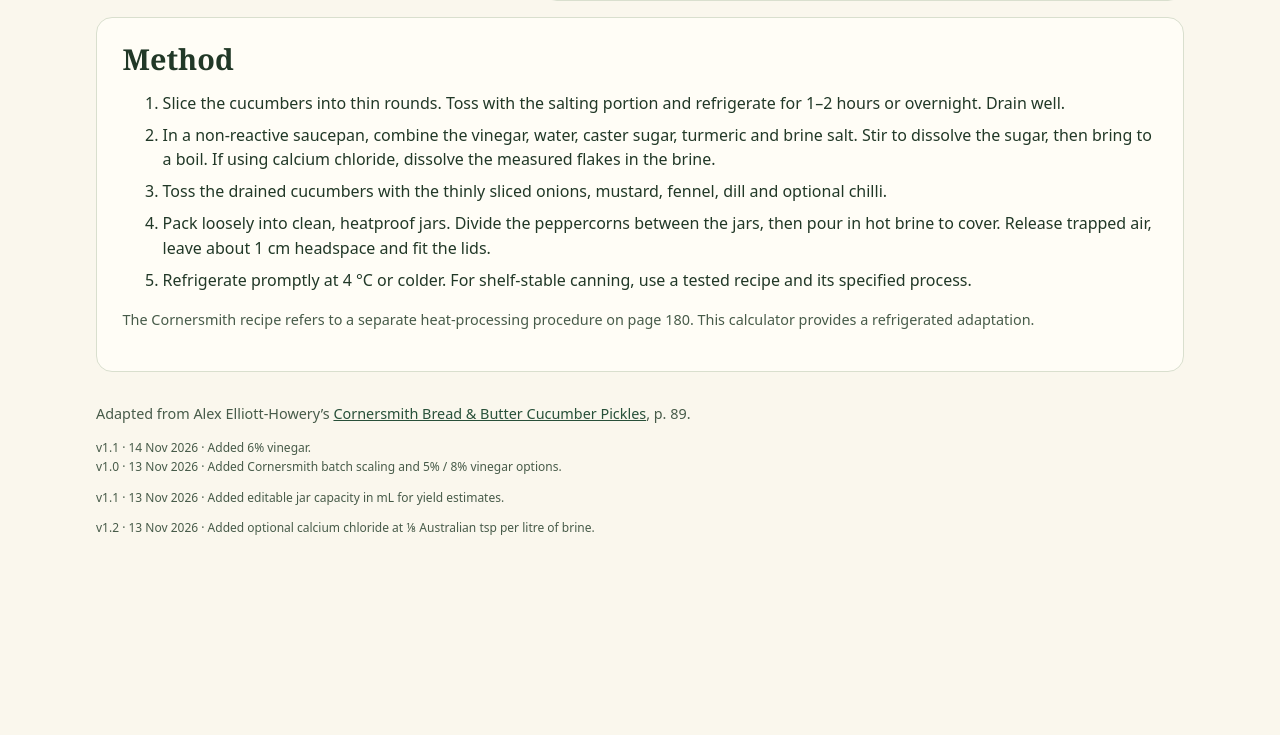
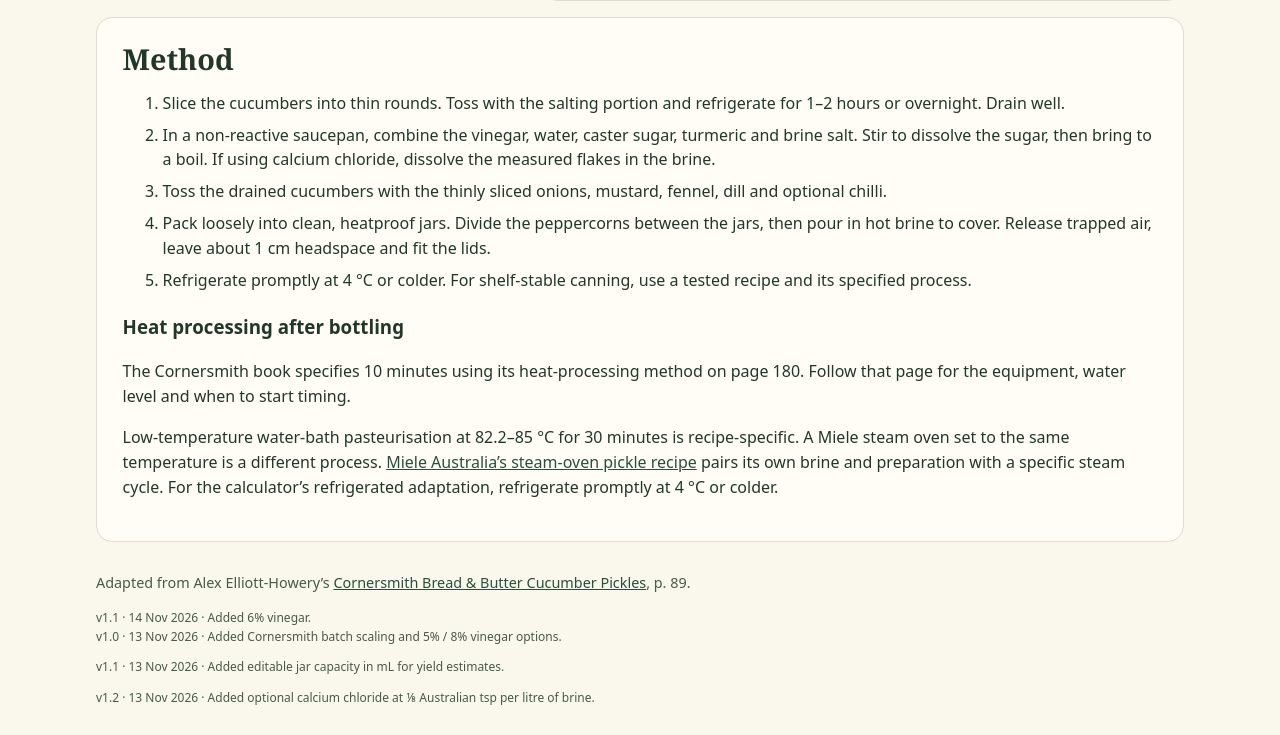
Before and after one commit to 9dcb7zk84d-cell/pickle-calculator, a plain HTML site: page bread-and-butter-cornersmith.html in a window 1280 px wide. Shown: the part 1265-2000 px from the top of the page. Before the commit the page ends 1831 px from the top, so only its background shows below. Drawn offline with Linux system fonts and the light colour scheme.

Commit message:
Document Cornersmith heat processing and Miele recipe guidance

```diff
--- a/bread-and-butter-cornersmith.html
+++ b/bread-and-butter-cornersmith.html
@@ -64,7 +64,9 @@ header a,header .muted{color:inherit}.two,.summary{display:flex;gap:.8rem;flex-w
 <li>Pack loosely into clean, heatproof jars. Divide the peppercorns between the jars, then pour in hot brine to cover. Release trapped air, leave about 1 cm headspace and fit the lids.</li>
 <li>Refrigerate promptly at 4 °C or colder. For shelf-stable canning, use a tested recipe and its specified process.</li>
 </ol>
-<p class="note">The Cornersmith recipe refers to a separate heat-processing procedure on page 180. This calculator provides a refrigerated adaptation.</p>
+<h3>Heat processing after bottling</h3>
+<p>The Cornersmith book specifies 10 minutes using its heat-processing method on page 180. Follow that page for the equipment, water level and when to start timing.</p>
+<p>Low-temperature water-bath pasteurisation at 82.2–85 °C for 30 minutes is recipe-specific. A Miele steam oven set to the same temperature is a different process. <a href="https://www.mieleexperience.com.au/?recipepdf=8019">Miele Australia’s steam-oven pickle recipe</a> pairs its own brine and preparation with a specific steam cycle. For the calculator’s refrigerated adaptation, refrigerate promptly at 4 °C or colder.</p>
 </section>
 <footer>
 <p>Adapted from Alex Elliott-Howery’s <a href="https://www.joincitro.com.au/news/bread-butter-cucumber-recipe">Cornersmith Bread &amp; Butter Cucumber Pickles</a>, p. 89.</p>
```
